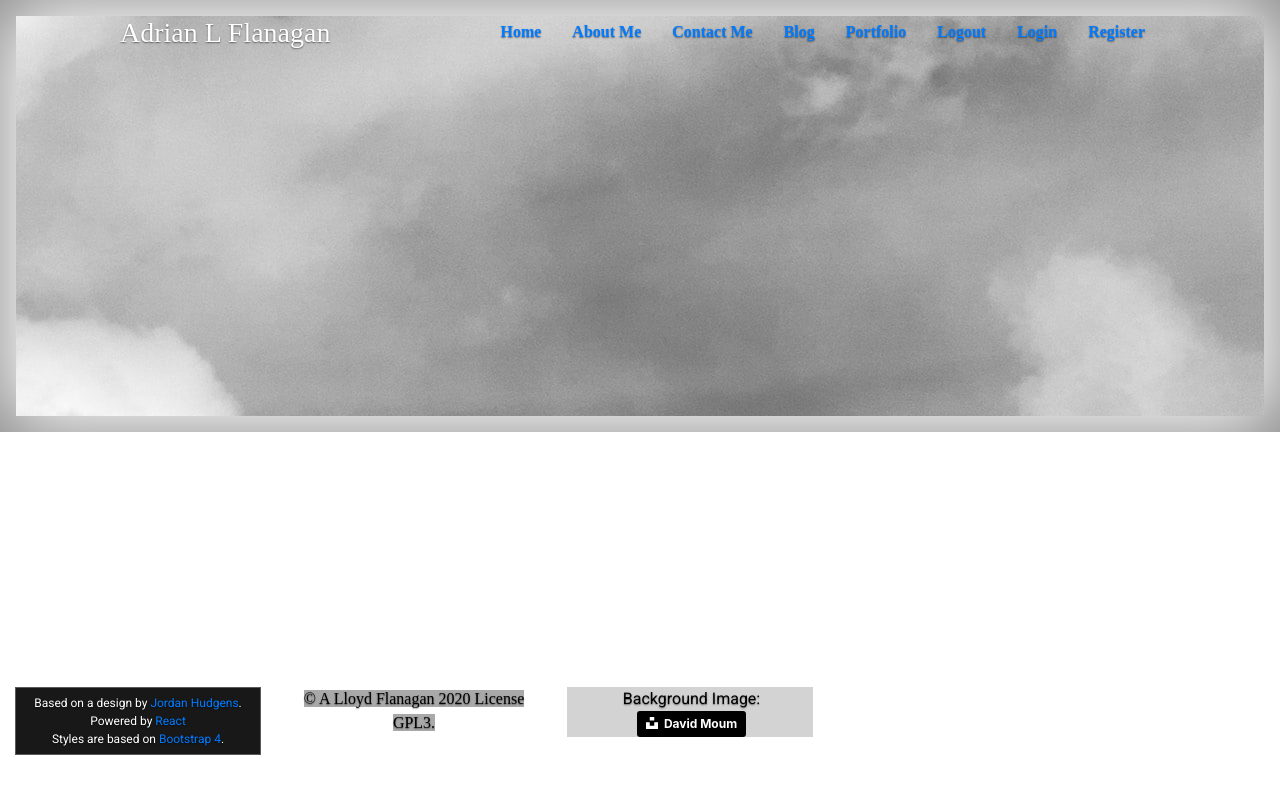
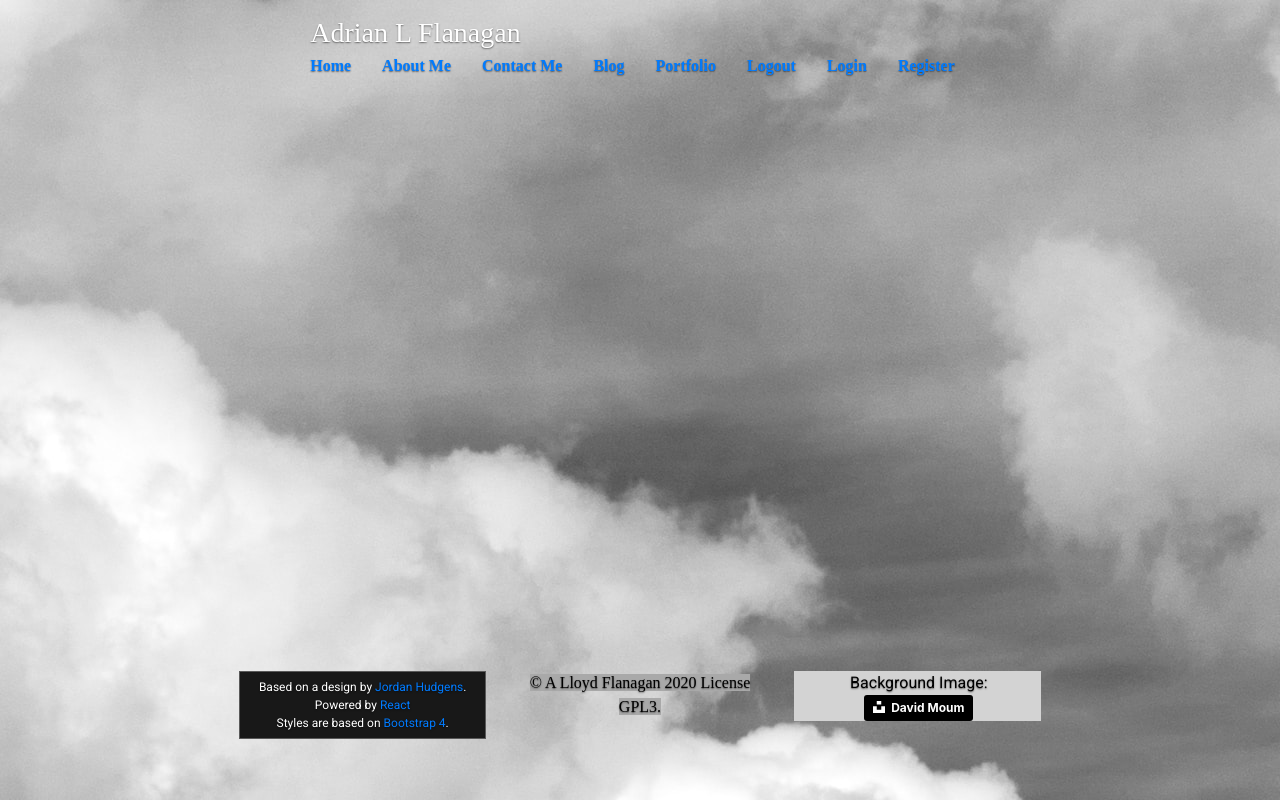
Before and after one commit to alflanagan/alloydflanagan-react, a React (Create React App) app: page / in a window 1280 px wide. Built offline with nearby package versions, Linux system fonts and the light colour scheme; a web font is replaced by a local one.

Commit message:
Use flex positioning to make footer sticky

```diff
--- a/public/index.html
+++ b/public/index.html
@@ -35,9 +35,6 @@
   </head>
   <body>
     <noscript>You need to enable JavaScript to run this app.</noscript>
-    <div class="cover-container d-flex w-100 h-100 p-3 mx-auto flex-column">
-      <div id="background"></div>
-      <div id="root"></div>
-    </div>
+    <div id="root" style="width: 100%; height: 100vh;"></div>
   </body>
 </html>
--- a/src/App.css
+++ b/src/App.css
@@ -1,6 +1,12 @@
 .App {
   text-align: center;
   background: url('./app/images/david-moum-tHvbNCwZBVA-unsplash.jpg');
+  width: 100%;
+  height: 100%;
+}
+
+#content {
+  flex: 1 0 auto;
 }
 
 .App-logo {
@@ -38,24 +44,3 @@
     transform: translateY(0px)
   }
 }
-
-#content {
-  margin-top: auto;
-  margin-bottom: auto;
-  height: 400px;
-}
-
-#background {
-  /* position: fixed;
-  top: 50%;
-  left: 50%;
-  min-width: 100%;
-  min-height: 100%;
-  width: auto;
-  height: auto;
-  z-index: -100;
-  -webkit-transform: translateX(-50%) translateY(-50%);
-  transform: translateX(-50%) translateY(-50%); */
-  /* background-repeat: no-repeat;
-  background-size: cover; */
-}
--- a/src/App.js
+++ b/src/App.js
@@ -7,9 +7,11 @@ import './App.css'
 function App () {
   return (
     <div className="App">
-      <Header />
-      <div id="content" />
-      <Footer />
+      <div className="cover-container d-flex w-100 h-100 p-3 mx-auto flex-column">
+        <Header />
+        <div id="content" />
+        <Footer />
+      </div>
     </div>
   )
 }
--- a/src/app/components/Footer.css
+++ b/src/app/components/Footer.css
@@ -1,12 +1,12 @@
 footer {
-    position: absolute;
-    bottom: 0;
-    left: 0;
+  flex-shrink: 0;
 }
 
 .mastfoot {
   max-width: 55em;
   color: rgba(255, 255, 255, .5);
+  margin-right: auto;
+  margin-left: auto;
 }
 
 .mastfoot .tech-note {
--- a/src/app/components/Footer.js
+++ b/src/app/components/Footer.js
@@ -52,7 +52,7 @@ export const Footer = () => {
             <div className="col-4">
               <div id="background-image-box">
                 <span id="bkgnd-image-credit">
-                  Background Image:
+                  Background Image:{' '}
                   <a
                     href="https://unsplash.com/@davidmoum?utm_medium=referral&amp;utm_campaign=photographer-credit&amp;utm_content=creditBadge"
                     target="_blank"
@@ -66,7 +66,7 @@ export const Footer = () => {
                           height: '12px',
                           width: 'auto',
                           position: 'relative',
-                          'vertical-align': 'middle',
+                          verticalAlign: 'middle',
                           top: '-2px',
                           fill: 'white'
                         }}
```
